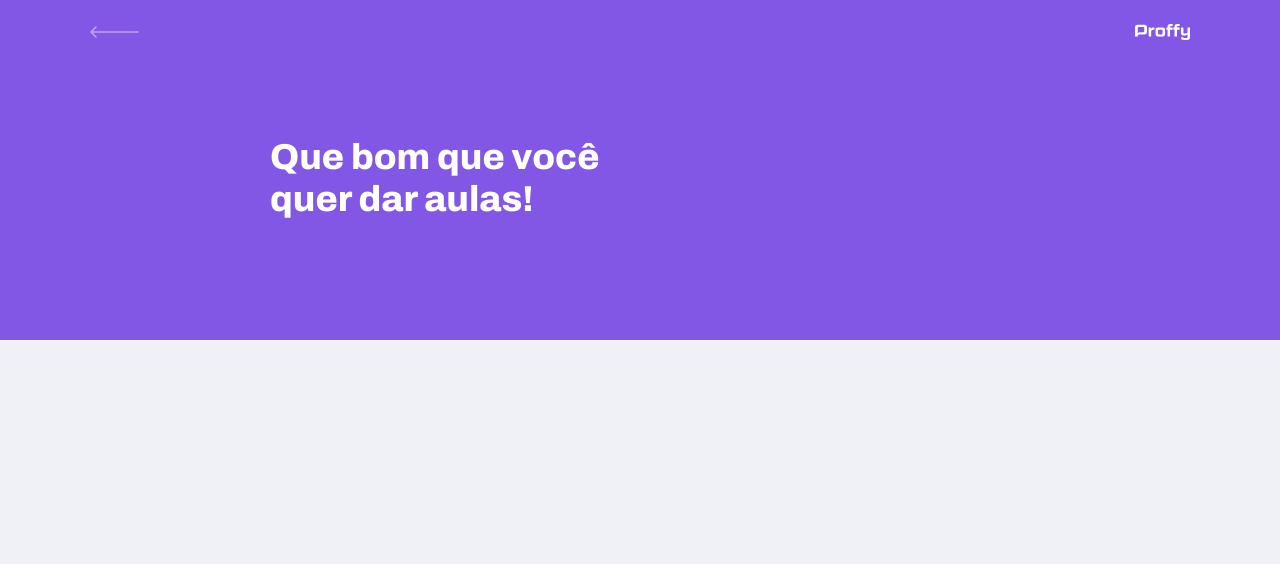
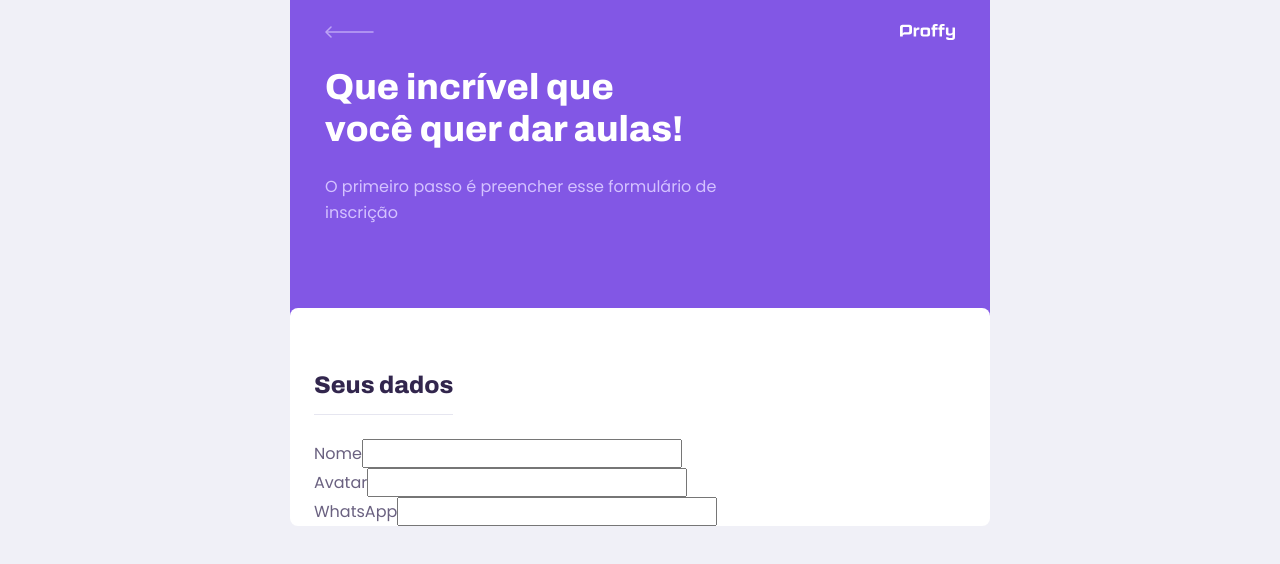
Before and after one commit to andreaoquendo/nlw-02, a React (Create React App) app in the folder web/: page /give-classes in a window 1280 px wide. Shown: the top 564 px of the page. Built offline with nearby package versions, Linux system fonts and the light colour scheme; the HTML template or start-up script is replaced by a standard one.

Commit message:
teacher form

```diff
--- a/web/src/components/PageHeader/index.tsx
+++ b/web/src/components/PageHeader/index.tsx
@@ -8,6 +8,7 @@
 
 interface PageHeaderProps {
     title:string;
+    description?: string;
 }
 
 const PageHeader: React.FC<PageHeaderProps> = ( props )=>{
@@ -22,6 +23,9 @@
 
             <div className="header-content">
                 <strong>{ props.title }</strong>
+                { props.description &&
+                    <p>{props.description}</p>
+                }
 
             {props.children}
             </div>
--- a/web/src/components/PageHeader/styles.css
+++ b/web/src/components/PageHeader/styles.css
@@ -42,6 +42,14 @@
     color: var(--color-title-in-primary);
 }
 
+.page-header .header-content p {
+    max-width: 40rem;
+    font-size: 1.6rem;
+    line-height: 2.6rem;
+    color: var(--color-text-in-primary);
+    margin-top: 2.4rem;
+}
+
 @media (min-width: 700px) {
     .page-header {
         height: 340px;
--- a/web/src/pages/TeacherForm/index.tsx
+++ b/web/src/pages/TeacherForm/index.tsx
@@ -2,11 +2,36 @@
 
 import PageHeader from '../../components/PageHeader';
 
+import './styles.css';
+
 function TeacherForm () {
     return (
-        <div id="page-teacher-list" className="container">
-           <PageHeader title="Que bom que você quer dar aulas!">
+        <div id="page-teacher-form" className="container">
+           <PageHeader
+            title="Que incrível que você quer dar aulas!"
+            description="O primeiro passo é preencher esse formulário de inscrição"
+           >
            </PageHeader>
+           <main>
+               <fieldset>
+                   <legend>Seus dados</legend>
+
+                   <div className="input-block">
+                        <label htmlFor="name">Nome</label>
+                        <input type="text" id="name" />
+                    </div>
+
+                    <div className="input-block">
+                        <label htmlFor="avatar">Avatar</label>
+                        <input type="text" id="avatar" />
+                    </div>
+
+                    <div className="input-block">
+                        <label htmlFor="whatsapp">WhatsApp</label>
+                        <input type="text" id="whatsapp" />
+                    </div>
+               </fieldset>
+           </main>
         </div>
     );
 }
--- /dev/null
+++ b/web/src/pages/TeacherForm/styles.css
@@ -0,0 +1,40 @@
+#page-teacher-form {
+    width: 100vw;
+    height: 100vh;
+}
+
+#page-teacher-form .page-header .header-content {
+    margin-bottom: 6.4rem;
+}
+
+#page-teacher-form main {
+    background: var(--color-box-base);
+    width: 100%;
+    max-width: 74rem;
+    border-radius: 0.8rem;
+    margin: -3.2rem auto;
+    padding-top: 6.4rem;
+    overflow: hidden;
+}
+
+#page-teacher-form main fieldset {
+    border: 0;
+    padding: 0 2.4rem;
+}
+
+/* adjacent sibling selector (+) : https://www.w3schools.com/css/css_combinators.asp */
+#page-teacher-form main fieldset + fielset {
+    margin-top: 6.4rem;
+}
+
+#page-teacher-form main fieldset legend {
+    font: 700 2.4rem Archivo;
+    color: var(--color-text-title);
+    margin-bottom: 2.4rem;
+    display: flex;
+    align-items: center;
+    justify-content: space-between;
+    width: 100;
+    padding-bottom: 1.6rem;
+    border-bottom: 1px solid var(--color-line-in-white);
+}
```
Also changed, not shown: web/src/components/Input/index.tsx (added, +18 -0 lines).
